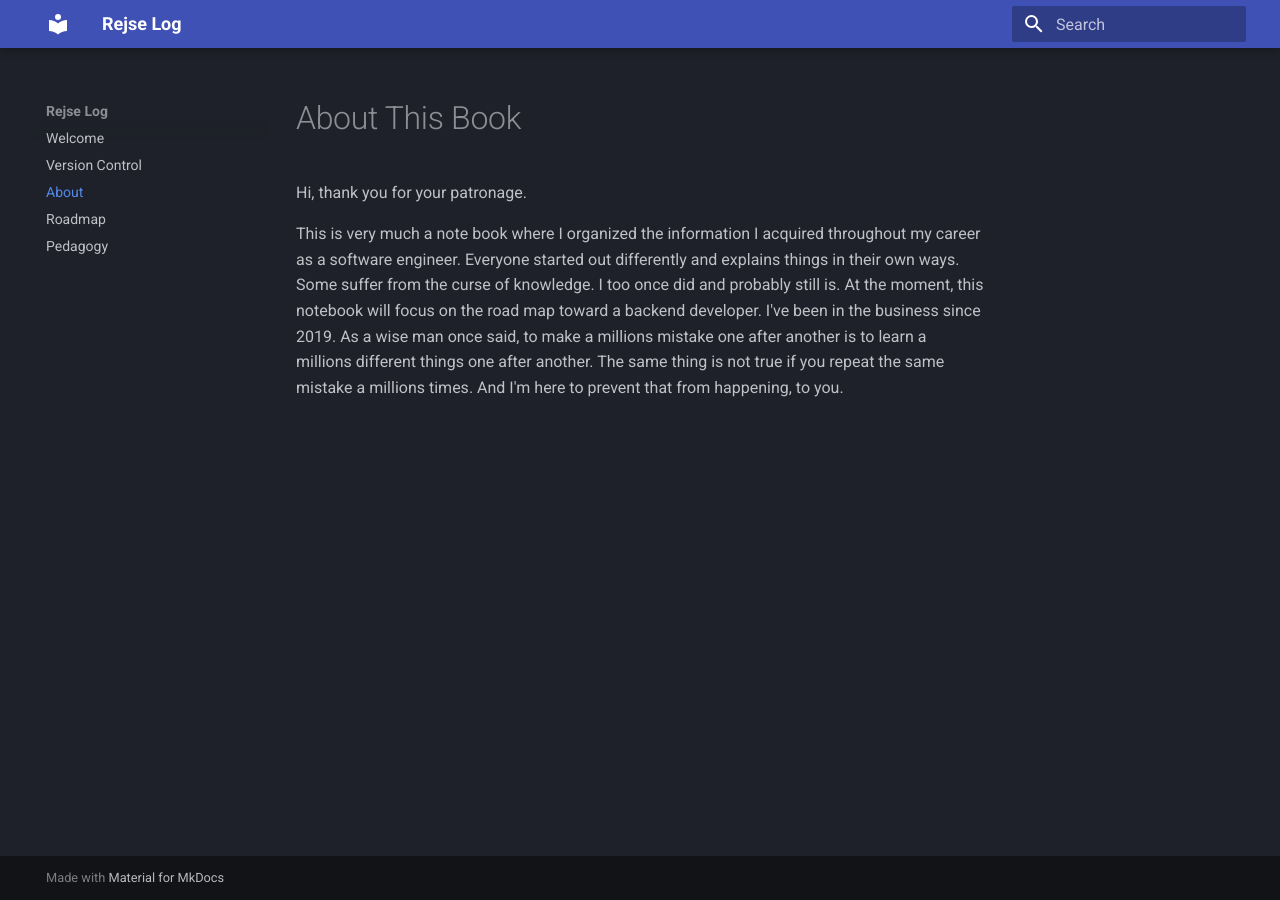
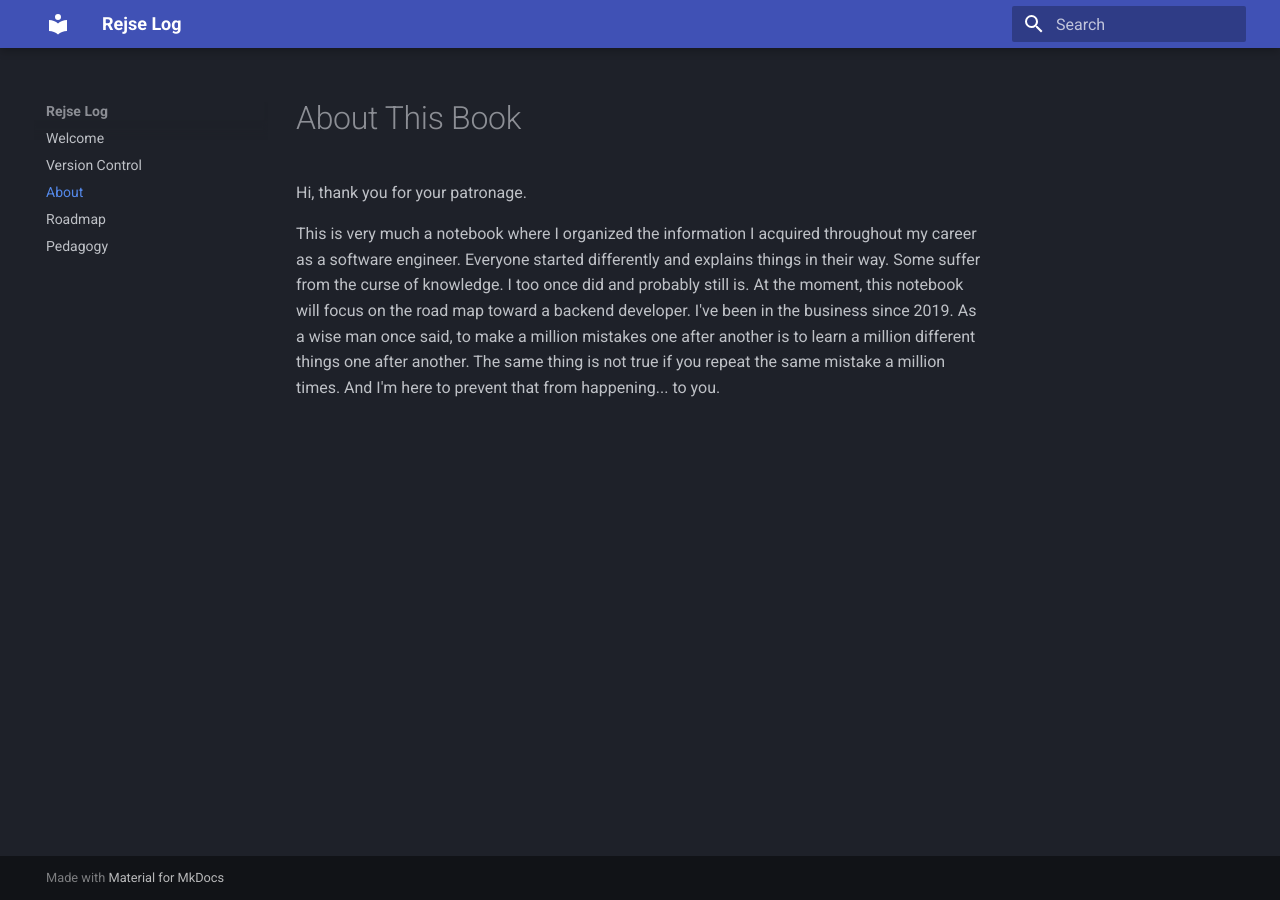
Before and after one commit to Spiffy1/rejselog, an MkDocs documentation site: the page built from docs/about.md, in a window 1280 px wide. Built offline with MkDocs 1.6.1 and Material for MkDocs 9.7.7, drawn with Linux system fonts in a browser that asks for light colours.

Commit message:
docs: type checking

```diff
--- a/docs/about.md
+++ b/docs/about.md
@@ -2,8 +2,8 @@
 
 Hi, thank you for your patronage.
 
-This is very much a note book where I organized the information I acquired throughout my career as a software engineer.
-Everyone started out differently and explains things in their own ways. Some suffer from the curse of knowledge. I too once did and probably still is.
+This is very much a notebook where I organized the information I acquired throughout my career as a software engineer.
+Everyone started differently and explains things in their way. Some suffer from the curse of knowledge. I too once did and probably still is.
 At the moment, this notebook will focus on the road map toward a backend developer. I've been in the business since 2019.
-As a wise man once said, to make a millions mistake one after another is to learn a millions different things one after another.
-The same thing is not true if you repeat the same mistake a millions times. And I'm here to prevent that from happening, to you.
+As a wise man once said, to make a million mistakes one after another is to learn a million different things one after another.
+The same thing is not true if you repeat the same mistake a million times. And I'm here to prevent that from happening... to you.
```
